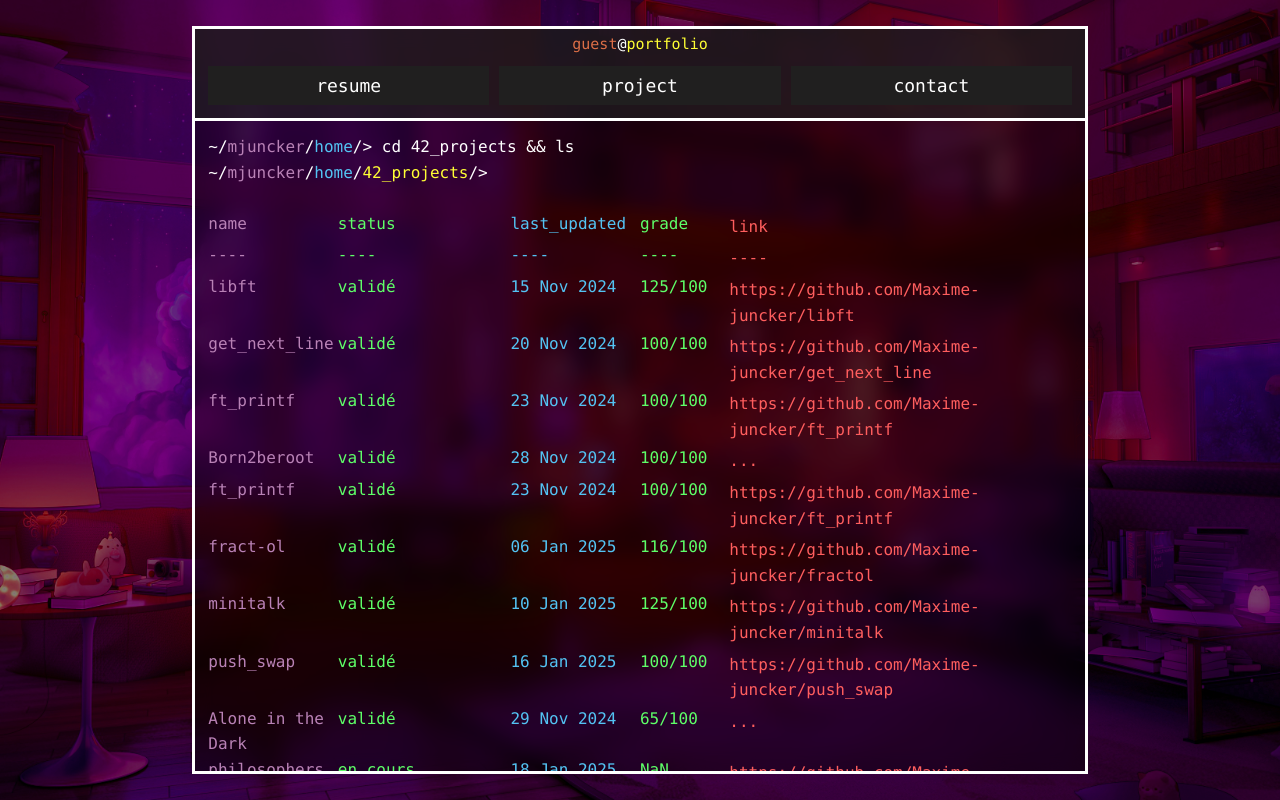
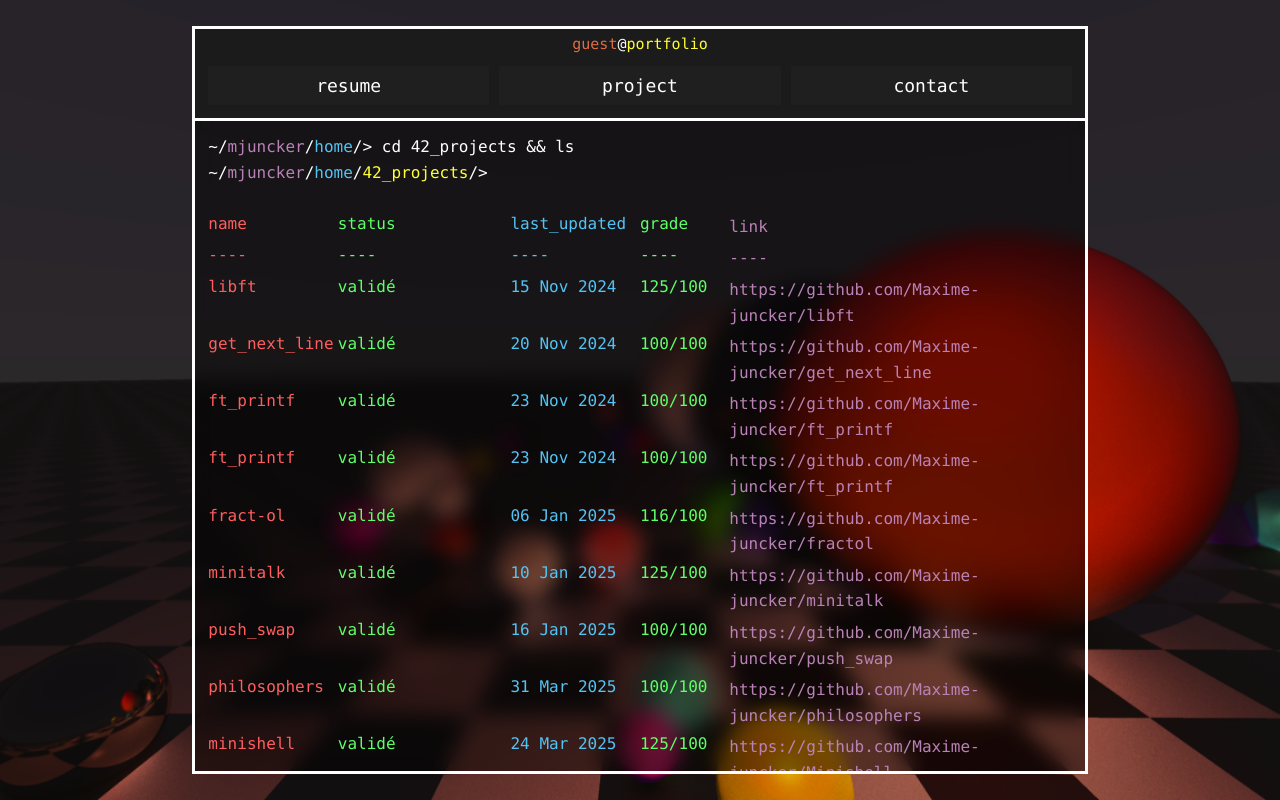
Before and after one commit to Maxime-juncker/re-portfolio, a Vue app: page / in a window 1280 px wide. Both pictures are taken after a click on the button "project". Built offline with nearby package versions, Linux system fonts and the light colour scheme.

Commit message:
new bg + update project

```diff
--- a/src/components/lst-elt-42.vue
+++ b/src/components/lst-elt-42.vue
@@ -11,11 +11,11 @@ defineProps({
 
 <template>
 	<section class="list-elt">
-		<p style="color: #B982B6;">{{ Str1 }}</p>
+		<p style="color: #FF5E5E;">{{ Str1 }}</p>
 		<p style="color: #5EFF68;">{{ Str2 }}</p>
 		<p style="color: #53C3F3;">{{ Str3 }}</p>
 		<p style="color: #5EFF68;">{{ Str4 }}</p>
-		<a style="color: #FF5E5E;" :class="Link_class" :href="Str5" target="_blank" rel="noopener noreferrer">{{ Str5 }}</a>
+		<a style="color: #B982B6;" :class="Link_class" :href="Str5" target="_blank" rel="noopener noreferrer">{{ Str5 }}</a>
 	</section>
 </template>
 
--- a/src/components/project_tab.vue
+++ b/src/components/project_tab.vue
@@ -34,8 +34,6 @@
 		-str1="ft_printf" -str2="validé" -str3="23 Nov 2024" -str4="100/100"
 		-str5="https://github.com/Maxime-juncker/ft_printf" -link_class="link"/>
 		<lstElt42
-		-str1="Born2beroot" -str2="validé" -str3="28 Nov 2024" -str4="100/100" -str5="..."/>
-		<lstElt42
 		-str1="ft_printf" -str2="validé" -str3="23 Nov 2024" -str4="100/100"
 		-str5="https://github.com/Maxime-juncker/ft_printf" -link_class="link"/>
 		<lstElt42
@@ -48,13 +46,14 @@
 		-str1="push_swap" -str2="validé" -str3="16 Jan 2025" -str4="100/100"
 		-str5="https://github.com/Maxime-juncker/push_swap" -link_class="link"/>
 		<lstElt42
-		-str1="Alone in the Dark" -str2="validé" -str3="29 Nov 2024" -str4="65/100" -str5="..."/>
-		<lstElt42
-		-str1="philosophers" -str2="en cours" -str3="18 Jan 2025" -str4="NaN"
+		-str1="philosophers" -str2="validé" -str3="31 Mar 2025" -str4="100/100"
 		-str5="https://github.com/Maxime-juncker/philosophers" -link_class="link"/>
 		<lstElt42
-		-str1="minishell" -str2="en cours" -str3="29 Jan 2025" -str4="NaN"
+		-str1="minishell" -str2="validé" -str3="24 Mar 2025" -str4="125/100"
 		-str5="https://github.com/Maxime-juncker/Minishell" -link_class="link"/>
+		<lstElt42
+		-str1="miniRT" -str2="validé" -str3="07 Mai 2025" -str4="125/100"
+		-str5="https://github.com/abidolet/miniRT" -link_class="link"/>
 
 		<p><br></p>
 
```
Also changed, not shown: public/bg.webp.
